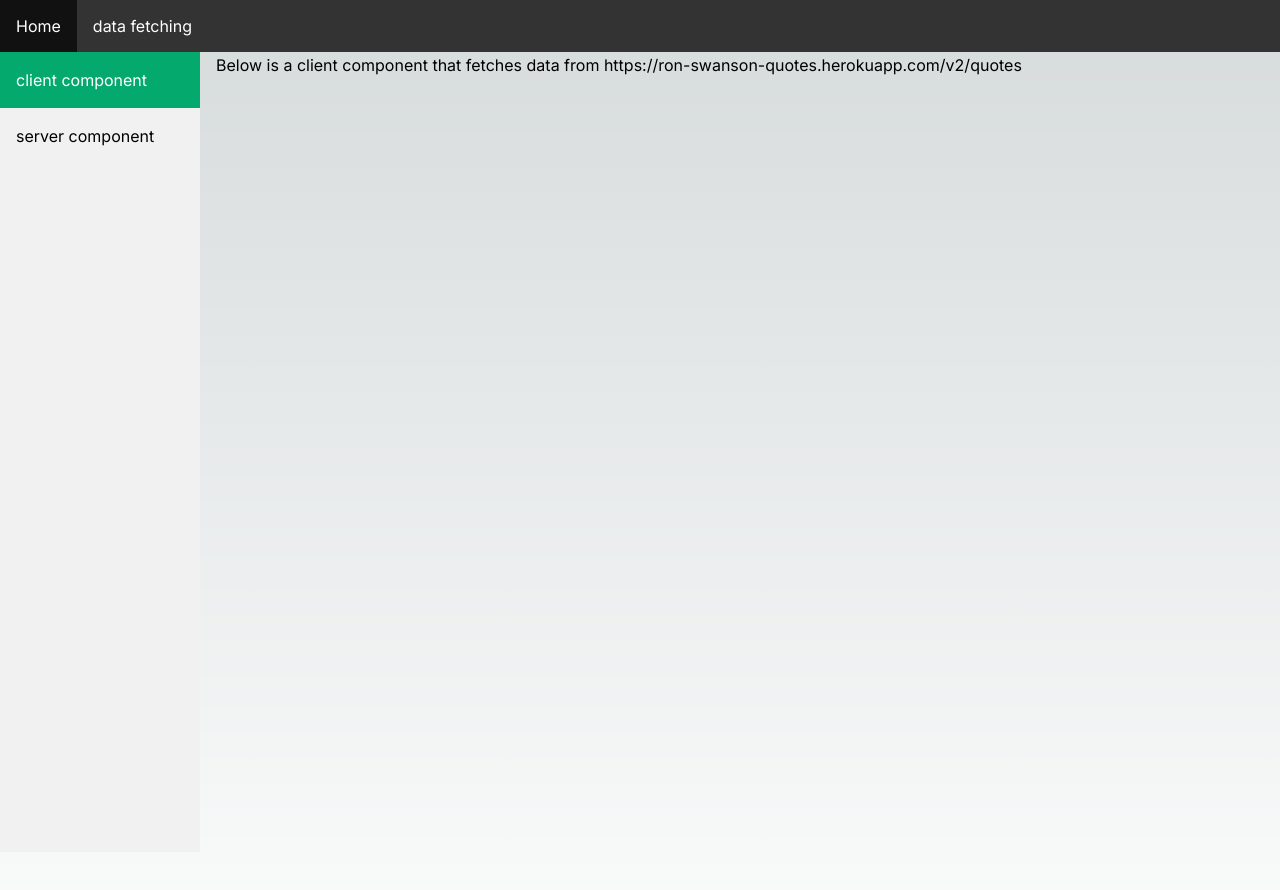
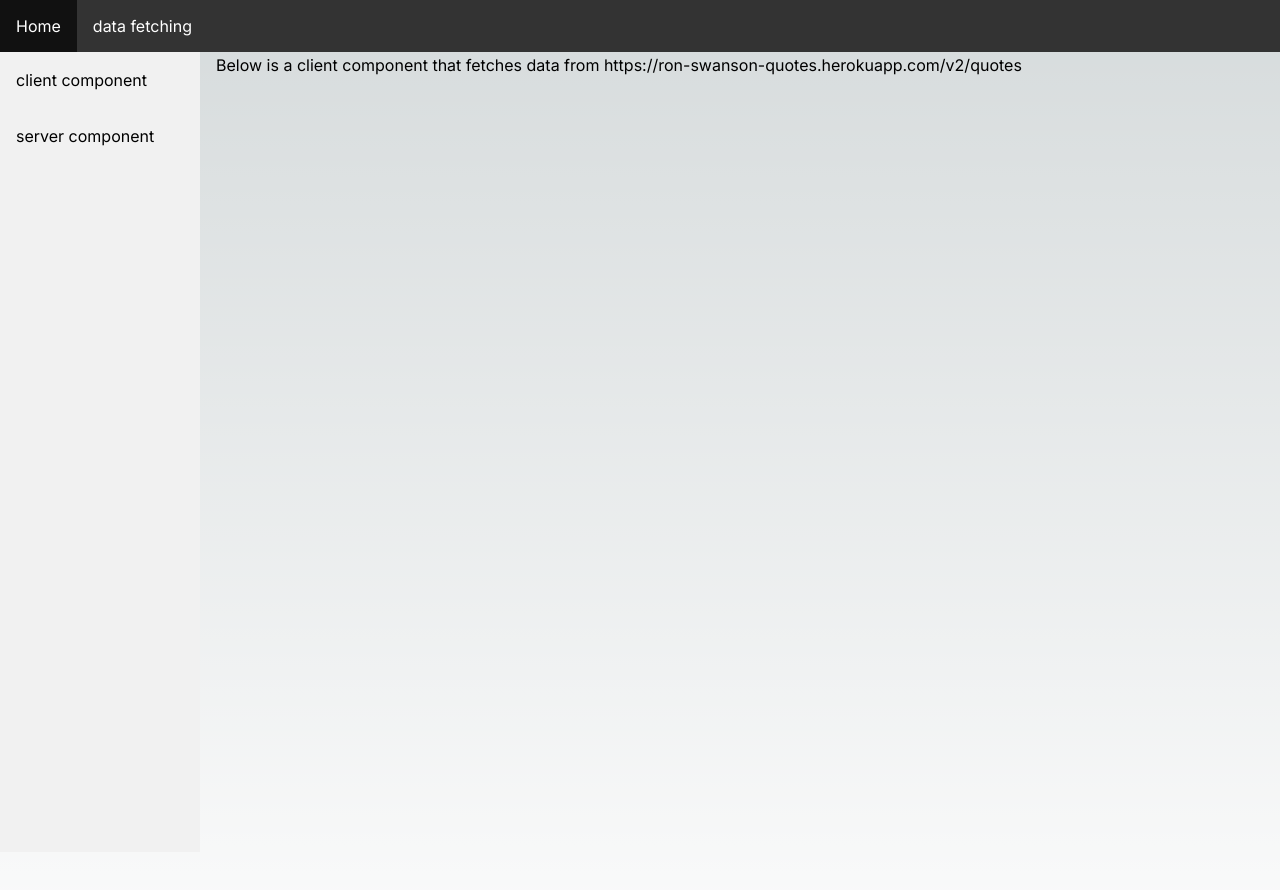
Before and after one commit to julien-sarik/nextjs-demo, a Next.js app: page /data-fetching/client-side in a window 1280 px wide. Shown: the top 890 px of the page. Built offline with nearby package versions, Linux system fonts and the light colour scheme; no server answers.

Commit message:
detect active link

```diff
--- /dev/null
+++ b/src/app/(client-components)/activableLink.tsx
@@ -0,0 +1,9 @@
+'use client'
+
+import Link from "next/link"
+import { usePathname } from "next/navigation"
+
+export default function ActivableLink({href, content}: { href: string, content: string}) {
+    const pathname = usePathname()
+    return <Link className={`${pathname === '/' ? 'active' : ''}`} href={href}>{content}</Link>
+}
--- a/src/app/data-fetching/layout.tsx
+++ b/src/app/data-fetching/layout.tsx
@@ -1,4 +1,4 @@
-import Link from "next/link"
+import ActivableLink from "../(client-components)/activableLink"
 
 export default function DataFetchingLayout({
     children, // will be a page or nested layout
@@ -9,8 +9,8 @@ export default function DataFetchingLayout({
       <section>
         {/* <!-- The sidebar --> */}
         <div className="sidebar">
-          <Link className="active" href="/data-fetching/client-side">client component</Link>
-          <Link href="/data-fetching/server-side">server component</Link>
+          <ActivableLink href="/data-fetching/client-side" content="client component"></ActivableLink>
+          <ActivableLink href="/data-fetching/server-side" content="server component"></ActivableLink>
         </div>
 
         {children}
```
